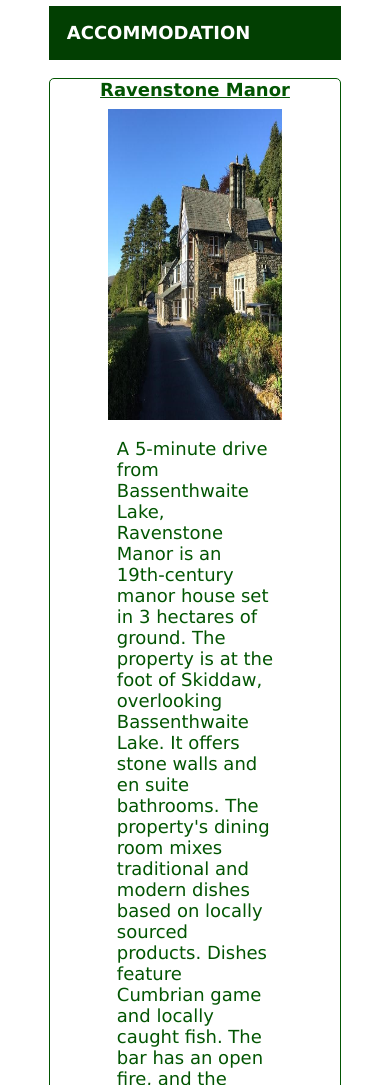
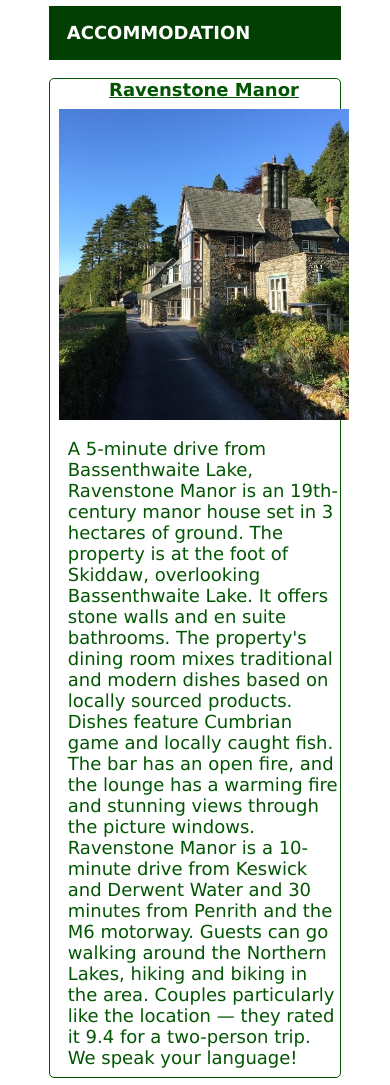
Before and after one commit to Tomc37/visit_keswick, a plain HTML site: page index.html in a window 390 px wide. Shown: the part 1115-2200 px from the top of the page. Drawn offline with Linux system fonts and the light colour scheme.

Commit message:
Updated styles with responsive design

```diff
--- a/styles.css
+++ b/styles.css
@@ -222,6 +222,7 @@ footer h5 {
 
     .accommodation_item_container p {
         padding: .5rem .5rem;
+        max-width: 95%;
     }
 
     #location_container {
@@ -330,12 +331,13 @@ footer h5 {
     }
 
     .accommodation_item_container img {
-        max-width: 60%;
+        max-width: 100%;
         padding-bottom: .5em;
     }
 
     .accommodation_item_container p {
         padding: .5rem .5rem;
+        max-width: 100%;
     }
 
     #location_container {
```
